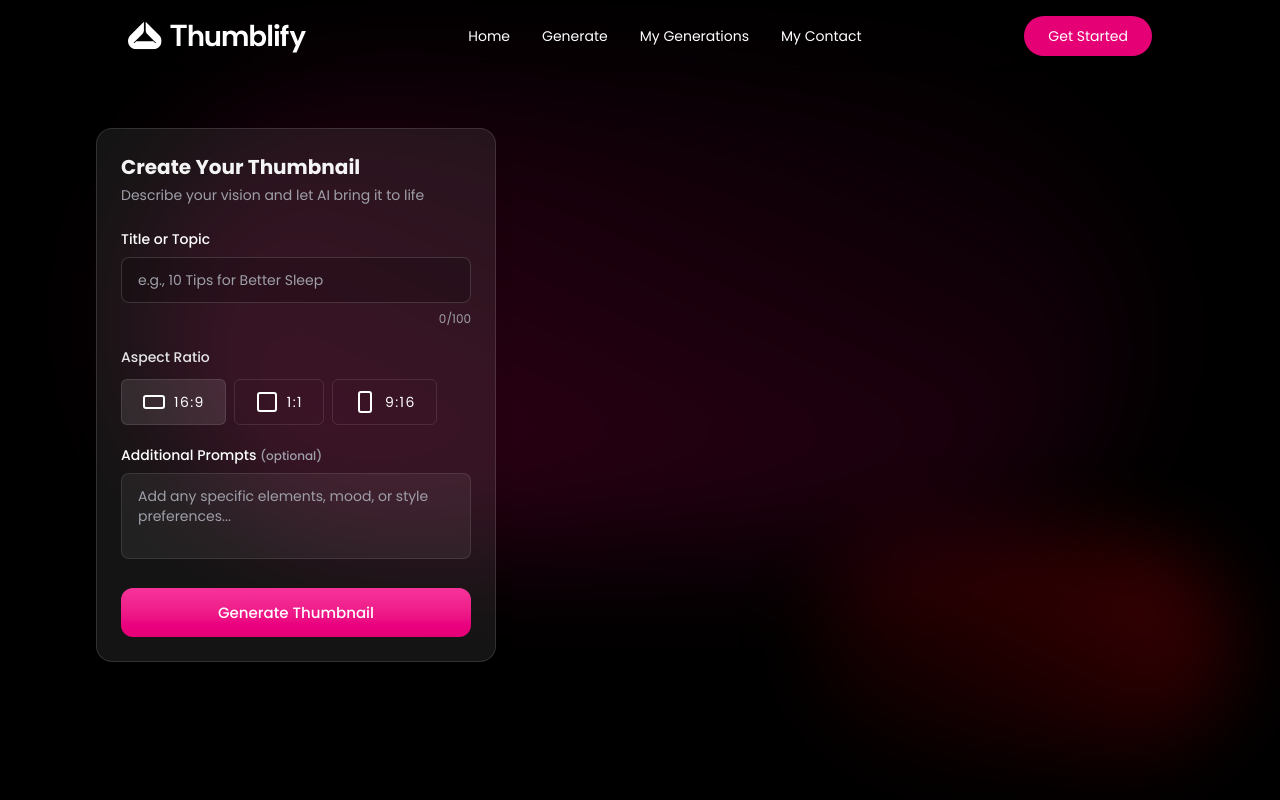
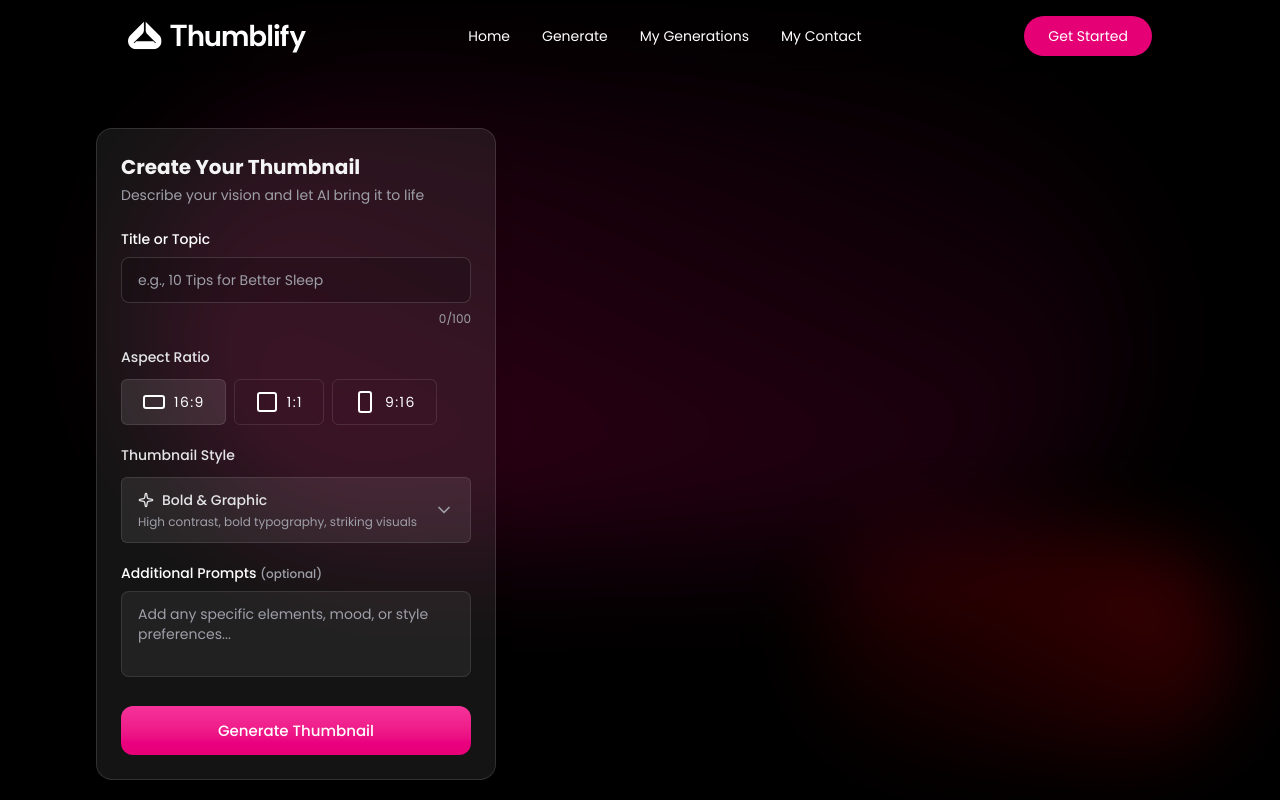
Before and after one commit to Rajibbepary/AI_Thumbnail_Generator, a React (Vite) app in the folder client/: page /generate in a window 1280 px wide. Shown: the top 800 px of the page. Built offline with nearby package versions, Linux system fonts and the light colour scheme.

Commit message:
add thumbnail style selector dropdown with icons and descriptions

```diff
--- /dev/null
+++ b/client/src/components/StyleSelector.tsx
@@ -0,0 +1,76 @@
+import { CpuIcon, ImageIcon, PenToolIcon, SquareIcon, SparkleIcon, ChevronDownIcon } from "lucide-react";
+import { thumbnailStyles, type ThumbnailStyle } from "../assets/assets";
+
+
+const StyleSelector = ({
+  value,
+  onChange,
+  isOpen,
+  setIsOpen
+}: {
+  value: ThumbnailStyle;
+  onChange: (style: ThumbnailStyle) => void;
+  isOpen: boolean;
+  setIsOpen: React.Dispatch<React.SetStateAction<boolean>>;
+}) => {
+    const styleDescriptions: Record<ThumbnailStyle, string> ={
+        "Bold & Graphic" : "High contrast, bold typography, striking visuals",
+        "Minimalist" : "Clean, simple, lots of white space",
+        "Photorealistic" : "Photo-based, natural looking",
+        "Illustrated" : "Hand-drawn, artistic, creative",
+        "Tech/Futuristic" : "Modern, sleek, tech-inspired"
+    }
+
+    const styleIcons: Record<ThumbnailStyle, React.ReactNode> ={
+        "Bold & Graphic" : <SparkleIcon className="h-4 w-4"/>,
+        "Minimalist" : <SquareIcon className="h-4 w-4"/>,
+        "Photorealistic" : <ImageIcon className="h-4 w-4"/>,
+        "Illustrated" : <PenToolIcon className="h-4 w-4"/>,
+        "Tech/Futuristic" : <CpuIcon className="h-4 w-4"/>
+    }
+
+    return (
+        <div className="relative space-y-3 dark">
+            <label className="block text-sm font-medium text-zinc-200">Thumbnail Style</label>
+            <button
+             type="button"
+             onClick={()=>setIsOpen(!isOpen)}
+             className="flex w-full items-center justify-between rounded-md border px-4 py-3 text-left transition bg-white/8 border-white/10 text-zinc-200 hover:bg-white/12"
+             >
+                <div className="space-y-1">
+                    <div className="flex items-center gap-2 font-medium">
+                        {styleIcons[value]}
+                        <span>{value}</span>
+                    </div>
+                    <p className="text-xs text-zinc-400">{styleDescriptions[value]}</p>
+
+                </div>
+                <ChevronDownIcon className={[`h-5 w-5 text-zinc-400 transition-transform`, isOpen && 'rotate-180'].join('')}/>
+            </button>
+            {isOpen && (
+                <div className="absolute bottom-0 z-50 mt-1 w-full rounded-md border border-white/12 bg-black/20 backdrop-blur-3xl shadow-lg">
+                    {thumbnailStyles.map((style)=> (
+                        <button key={style}
+                        type="button"
+                        onClick={()=> {onChange(style); setIsOpen(false);}}
+                        className="flex w-full items-center gap-3 px-4 py-3 text-left transition hover:bg-black/30"
+                        >
+                            <div className="mt-0.5">
+                                {styleIcons[style]}
+                            </div>
+                            <div>
+                                <p className="font-medium">
+                                    {style}
+                                </p>
+                                <p className="text-xs text-zinc-400"> {styleDescriptions[style]}</p>
+                                </div>
+                        </button>
+                    ))}
+
+                </div>
+            )}
+        </div>
+    );
+};
+
+export default StyleSelector;
--- a/client/src/pages/Generate.tsx
+++ b/client/src/pages/Generate.tsx
@@ -4,6 +4,7 @@
 
 import SoftBackdrop from "../components/SoftBackdrop";
 import AspectRatioSelector from "../components/AspectRatioSelector";
+import StyleSelector from "../components/StyleSelector";
 
 
 const Generate = () => {
@@ -11,17 +12,13 @@
     const {id} = useParams();
     const [title, setTitle] = useState('')
     const [additionalDetails, setAdditionalDetails] = useState('')
-
     const [thumbnail, setThumbnail] = useState<IThumbnail | null>(null)
-
     const [loading, setLoading] = useState(false)
-
     const [aspectRatio, setAspectRatio] = useState <AspectRatio>('16:9')
     const [colorSchemeId, setColorSchemeId] = useState <string>(colorSchemes[0].id)
     const [style, setStyle] = useState<ThumbnailStyle>('Bold & Graphic')
+    const [styleDropdownOpen, setStyleDropdownOpen] = useState(false)
 
-
-    const [styleDropdownOpen, setStyleDropdownOpen] = useState(false)
     return (
         <>
             <SoftBackdrop/>
@@ -45,6 +42,8 @@
                              {/* { AspectRationSelector} */}
                              <AspectRatioSelector value={aspectRatio}  onChange={setAspectRatio}/>
                              {/* StyleSelector */}
+                             <StyleSelector value={style} onChange={setStyle} isOpen={styleDropdownOpen} setIsOpen={setStyleDropdownOpen}/>
+
                              {/* ColorSchemeSelector */}
 
                              {/* DETALS */}
```
